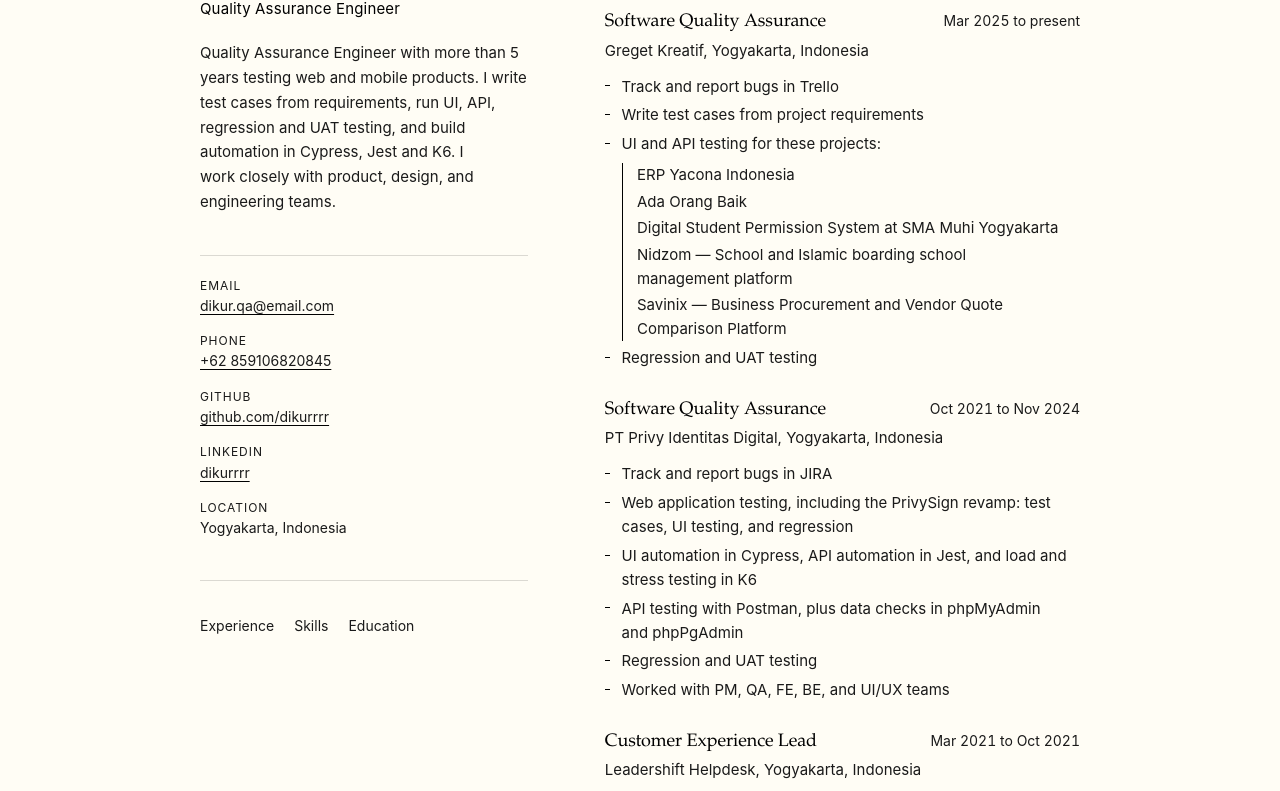
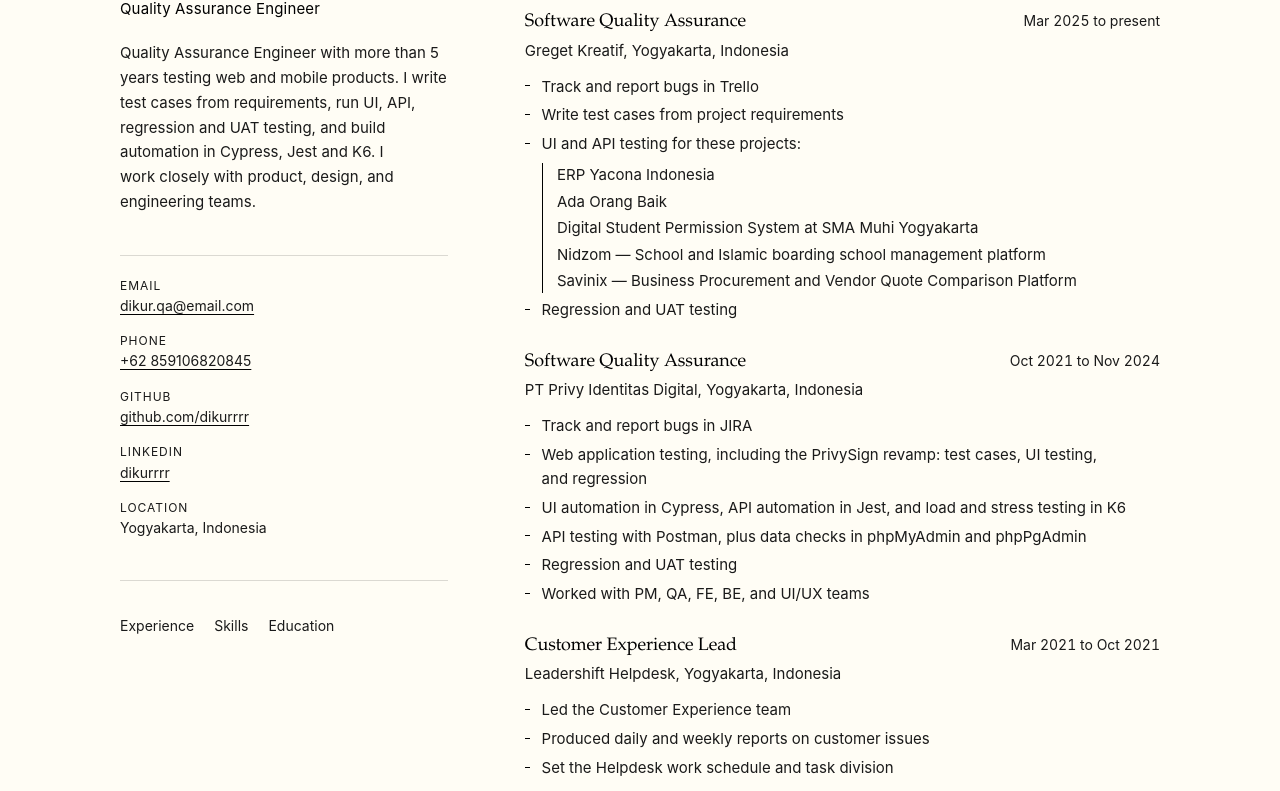
Before and after one commit to dikurrrr/dikurrrr.github.io, a plain HTML site: page cv-standalone.html in a window 1280 px wide. Shown: the part 125-916 px from the top of the page. Drawn offline with Linux system fonts and the light colour scheme.

Commit message:
style: widen page and text column
Co-authored-by: CommandCodeBot <noreply@commandcode.ai>

```diff
--- a/cv-standalone.html
+++ b/cv-standalone.html
@@ -115,7 +115,7 @@ a:hover {
   display: grid;
   grid-template-columns: minmax(0, 1fr);
   gap: clamp(2.25rem, 5vw, 3rem);
-  max-width: 960px;
+  max-width: 1120px;
   margin: 0 auto;
   padding: clamp(2rem, 6vw, 4.5rem) clamp(1.25rem, 4vw, 2.5rem) clamp(2.5rem, 6vw, 5rem);
 }
@@ -218,7 +218,7 @@ h1 {
 
 main {
   min-width: 0;
-  max-width: 66ch;
+  max-width: 72ch;
 }
 
 section {
--- a/styles.css
+++ b/styles.css
@@ -100,7 +100,7 @@ a:hover {
   display: grid;
   grid-template-columns: minmax(0, 1fr);
   gap: clamp(2.25rem, 5vw, 3rem);
-  max-width: 960px;
+  max-width: 1120px;
   margin: 0 auto;
   padding: clamp(2rem, 6vw, 4.5rem) clamp(1.25rem, 4vw, 2.5rem) clamp(2.5rem, 6vw, 5rem);
 }
@@ -203,7 +203,7 @@ h1 {
 
 main {
   min-width: 0;
-  max-width: 66ch;
+  max-width: 72ch;
 }
 
 section {
```
